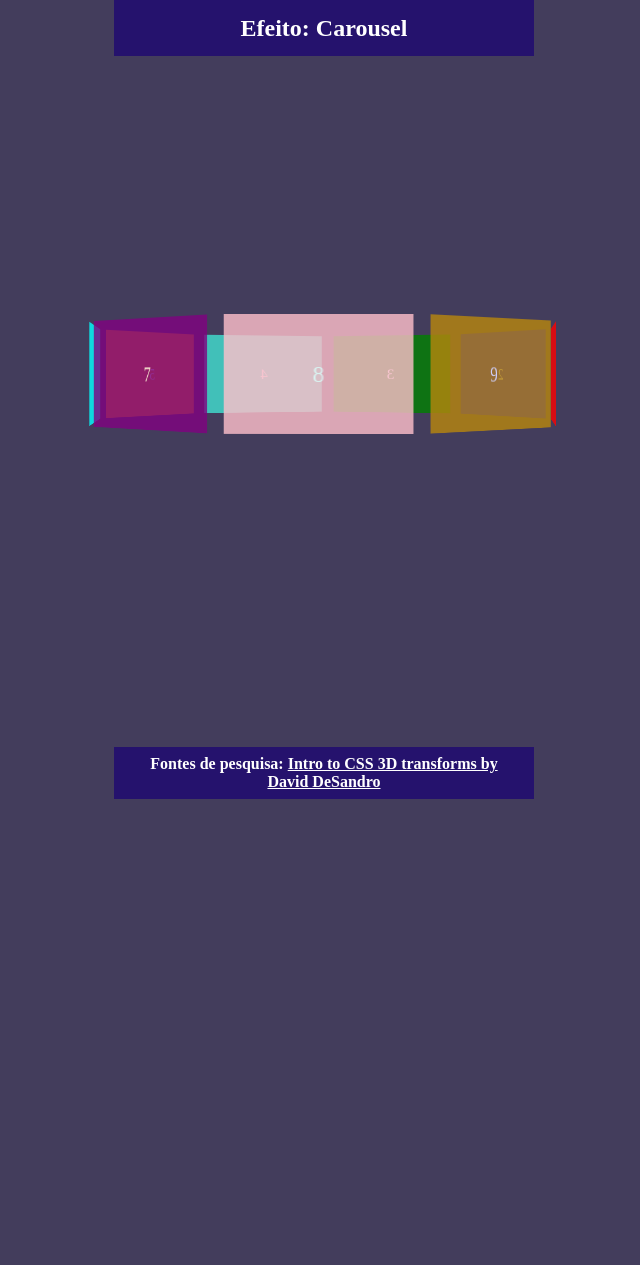
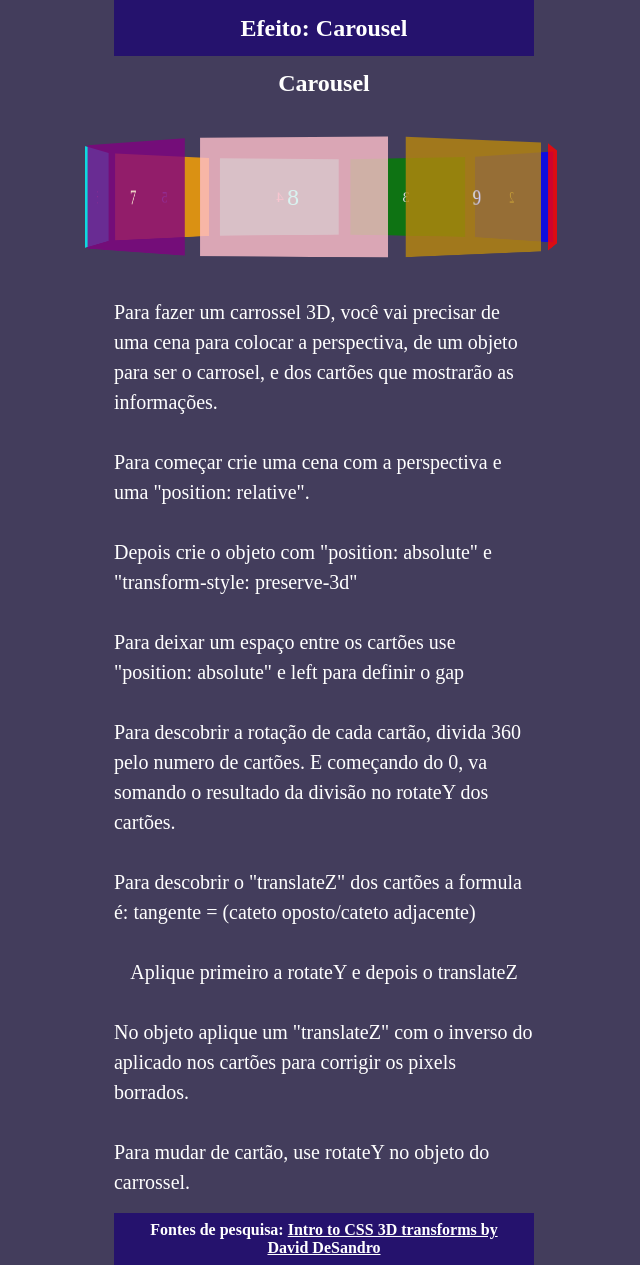
Before and after one commit to CaioVieira-dev/learn-3D-transform, a React (Create React App) app: page /animation/carousel in a window 1280 px wide. Shown: the whole page, without its empty margins (316-956 px from the left). Before the commit the page ends 800 px from the top, so only its background shows below. Built offline with nearby package versions, Linux system fonts and the light colour scheme.

Commit message:
feat: :sparkles: add text to carousel

```diff
--- a/src/pages/Carousel/index.tsx
+++ b/src/pages/Carousel/index.tsx
@@ -1,12 +1,14 @@
 import { useEffect } from 'react';
 import { useNav } from '../../hooks/useNav';
-import { Scene, CarouselContainer, Cell } from './styles'
+import { Scene, CarouselContainer, Cell, Container, Text, Title } from './styles'
 
 export function Carousel() {
     const { changePageName } = useNav();
 
     useEffect(() => { changePageName('Efeito: Carousel') }, [changePageName])
     return (
+        <Container>
+            <Title>Carousel</Title>
             <Scene>
                 <CarouselContainer>
                     <Cell bgColor="red">1</Cell>
@@ -20,5 +22,23 @@ export function Carousel() {
                     <Cell bgColor="darkgoldenrod">9</Cell>
                 </CarouselContainer>
             </Scene>
+            <Text>Para fazer um carrossel 3D, você vai precisar de uma cena para
+                colocar a perspectiva, de um objeto para ser o carrosel, e dos cartões
+                que mostrarão as informações.
+            </Text>
+            <Text>Para começar crie uma cena com a perspectiva e uma "position: relative".
+            </Text>
+            <Text>Depois crie o objeto com "position: absolute" e "transform-style: preserve-3d"</Text>
+            <Text>Para deixar um espaço entre os cartões use "position: absolute" e left para definir o gap</Text>
+            <Text>Para descobrir a rotação de cada cartão, divida 360 pelo numero de cartões. E começando
+                do 0, va somando o resultado da divisão no rotateY dos cartões.
+            </Text>
+            <Text>Para descobrir o "translateZ" dos cartões a formula é: tangente = (cateto oposto/cateto adjacente)</Text>
+            <Text>Aplique primeiro a rotateY e depois o translateZ</Text>
+            <Text>No objeto aplique um "translateZ" com o inverso do aplicado nos cartões para
+                corrigir os pixels borrados.
+            </Text>
+            <Text>Para mudar de cartão, use rotateY no objeto do carrossel.</Text>
+        </Container>
     )
 }
--- a/src/pages/Carousel/styles.ts
+++ b/src/pages/Carousel/styles.ts
@@ -78,3 +78,25 @@ export const Cell = styled.div<{ bgColor: string }>`
     ${generateTransformRotation(9)};
 
 `
+
+export const Container = styled.div`
+max-width: 420px;
+display: flex;
+flex-direction:column;
+align-items: center;
+gap:30px;
+`
+
+export const Text = styled.p`
+color:white;
+font-size: 20px;
+line-height:1.5em;
+:last-child&{
+margin-bottom:16px;
+}
+`
+export const Title = styled.h2`
+color:white;
+margin-top: 70px;
+
+`
--- a/src/pages/FlipCard/index.tsx
+++ b/src/pages/FlipCard/index.tsx
@@ -1,17 +1,31 @@
 import { useEffect } from 'react';
 import { useNav } from '../../hooks/useNav';
-import { Scene, Card, CardFace } from './styles'
+import { Scene, Card, CardFace, Container, Text, Title } from './styles'
 
 export function FlipCard() {
     const { changePageName } = useNav();
 
     useEffect(() => { changePageName('Efeito: Flip Card') }, [changePageName])
     return (
+        <Container>
+            <Title>Flip Card</Title>
             <Scene>
                 <Card>
                     <CardFace face="front">Face 1</CardFace>
                     <CardFace face="back">Face 2</CardFace>
                 </Card>
             </Scene>
+            <Text>Para fazer uma carta girar na tela podemos criar um objeto com
+                duas faces, ou se tivermos mais de uma carta precisamos de uma
+                cena para ter apenas uma perspectiva.
+            </Text>
+            <Text>Estarei seguindo com o modelo com cena. Na carta use
+                "transform-style: preserve-3d"</Text>
+            <Text>A carta terá "position: relative" e as faces "position: absolute".</Text>
+            <Text>Nas faces adicione "backface-visibility: hidden". Na face de trás
+                use "rotateY(180deg)".
+            </Text>
+            <Text>Para girar a carta use "rotateY(180deg)"</Text>
+        </Container>
     )
 }
--- a/src/pages/FlipCard/styles.ts
+++ b/src/pages/FlipCard/styles.ts
@@ -56,3 +56,24 @@ line-height: 300px;
 text-align: center;
 
 `
+export const Container = styled.div`
+max-width: 420px;
+display: flex;
+flex-direction:column;
+align-items: center;
+gap:30px;
+`
+
+export const Text = styled.p`
+color:white;
+font-size: 20px;
+line-height:1.5em;
+:last-child&{
+margin-bottom:16px;
+}
+`
+export const Title = styled.h2`
+color:white;
+margin-top: 70px;
+
+`
```
Lines whose indentation alone changed are shown as unchanged.
